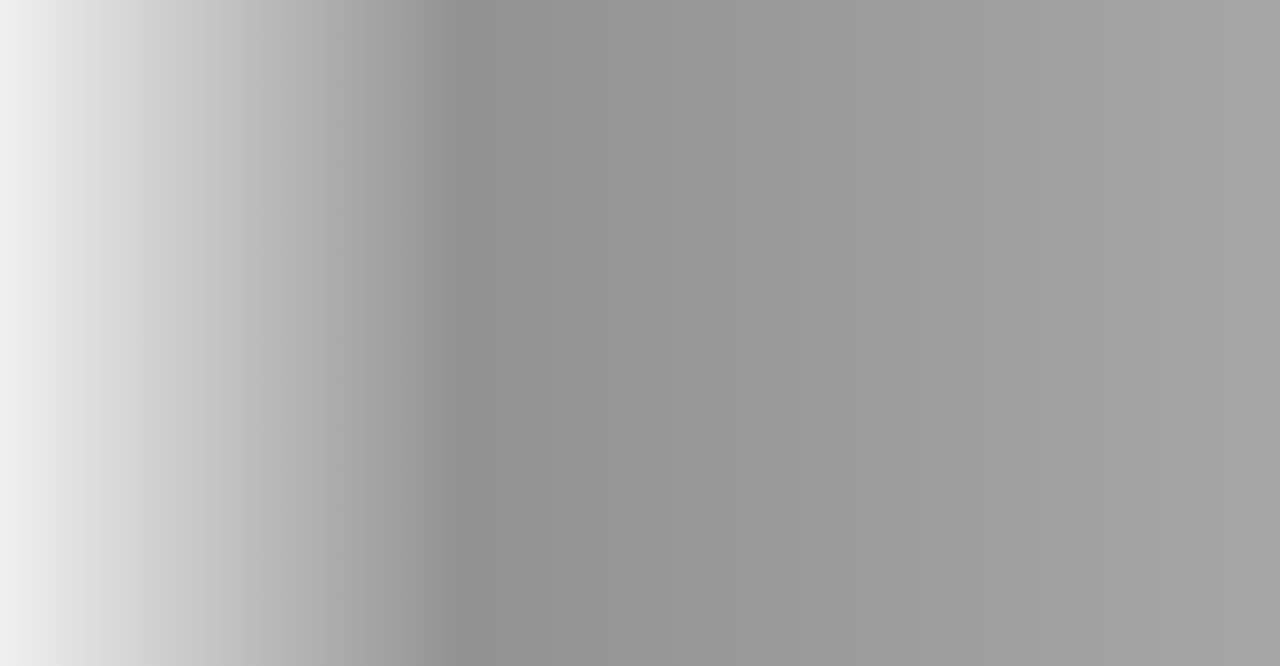
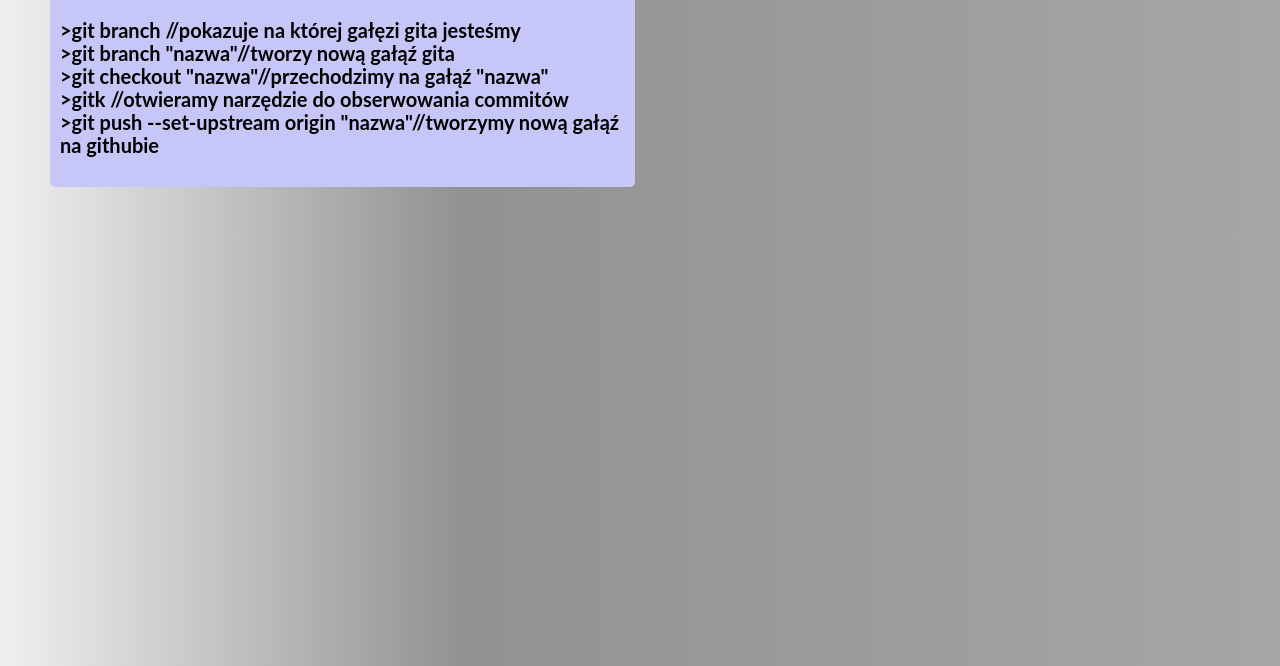
Before and after one commit to doneilprakapawecz/homepage-gulp, a website built with webpack: page src/content/git.html in a window 1280 px wide. Shown: the part 134-800 px from the top of the page. Built offline with nearby package versions, Linux system fonts and the light colour scheme; files whose address does not match are found by name.

Commit message:
19:58  20.09.2019

```diff
--- a/src/content/git.html
+++ b/src/content/git.html
@@ -5,6 +5,14 @@
     <meta name="viewport" content="width=device-width, initial-scale=1.0">
     <meta http-equiv="X-UA-Compatible" content="ie=edge">
     <link rel="stylesheet" href="css/main.css">
+    <style>
+            .paragrath{
+                font-family: lato;
+            }
+            .main{
+                grid-template-columns: 1fr 1fr;
+            }
+    </style>
     <title>git</title>
 </head>
 <body>
@@ -13,6 +21,18 @@
                 <li class="navigation__list--element"><a class="link" href="assets/magazyn/git.pdf"target="_blank">git--pdf</a></li>
                 <li class="navigation__list--element"><a class="link" href="assets/magazyn/git-branche.pdf"target="_blank">git_branche--pdf</a></li>
         </ul>
+        <main class="main">
+                <section class="content">
+                        <h2 class="second__header">git branche</h2>
+                       <p class="paragrath">
+                           >git branch //pokazuje na której gałęzi gita jesteśmy <br>
+                           >git branch "nazwa"//tworzy nową gałąź gita <br>
+                           >git checkout "nazwa"//przechodzimy na gałąź "nazwa" <br>
+                           >gitk //otwieramy narzędzie do obserwowania commitów <br>
+                           >git push --set-upstream origin "nazwa"//tworzymy nową gałąź na githubie <br>
+                       </p>
+                   </section>
+        </main>
 
 </body>
 </html>
--- /dev/null
+++ b/src/js/podstawy.js
@@ -0,0 +1 @@
+console.log('siema');
```
Also changed, not shown: src/content/js-podstawy.html (+6 -0 lines), dist/git.html, 1 other file.
